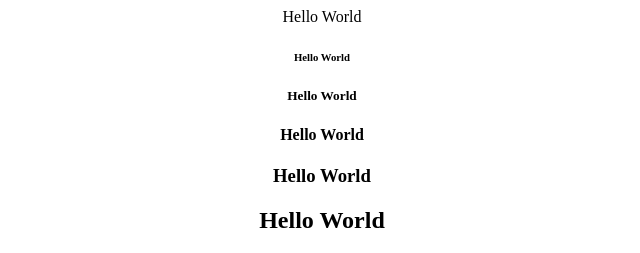
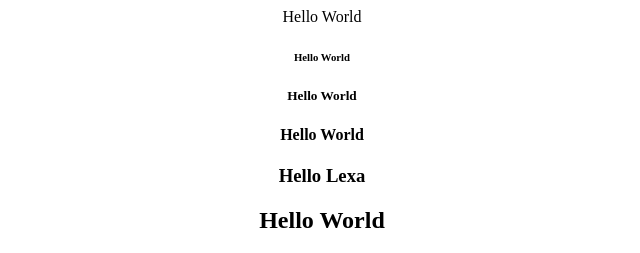
Before and after one commit to voronovich95/app, a plain HTML site: page index.html in a window 1280 px wide. Shown: the top 253 px of the page, 318-958 px from the left. Drawn offline with Linux system fonts and the light colour scheme.

Commit message:
add lexa

```diff
--- a/index.html
+++ b/index.html
@@ -16,7 +16,7 @@ Simple HTML Page for TMS
 <h6> Hello World </h6>
 <h5> Hello World </h5>
 <h4> Hello World </h4>
-<h3> Hello World </h3>
+<h3> Hello Lexa </h3>
 <h2> Hello World </h2>
 <h1> Hello World </h1>
 <h7> Hello World </h7>
```
